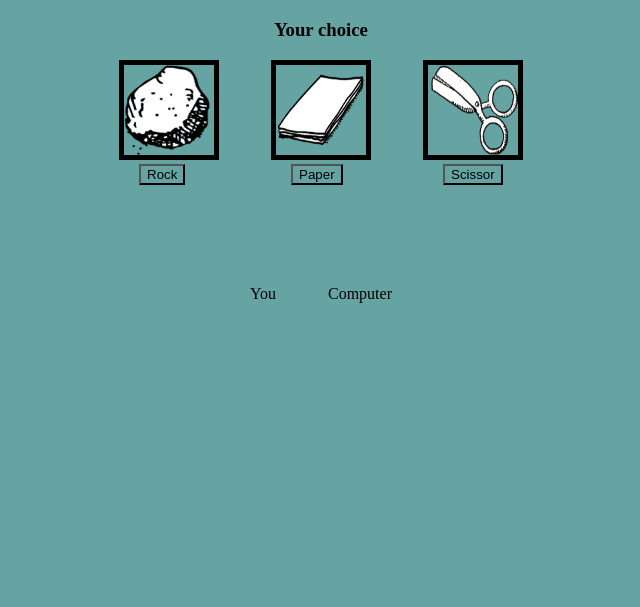
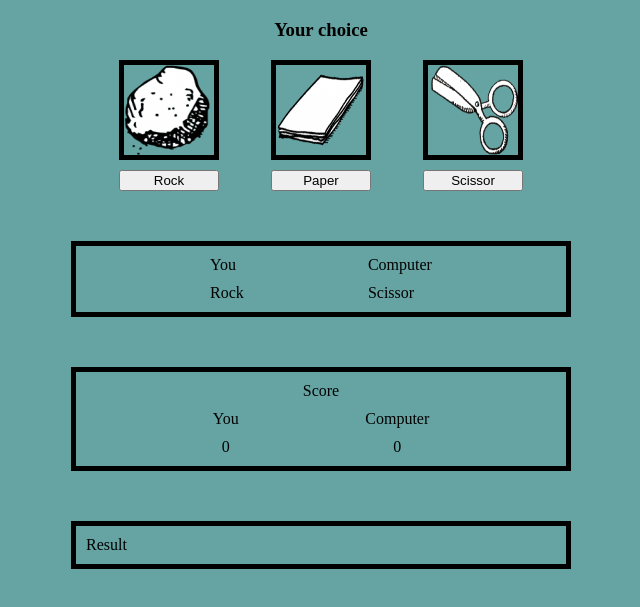
Before and after one commit to 0-MJ/Rock-Paper-Scissor, a plain HTML site: page index.html in a window 1280 px wide. Both pictures are taken after a click on the button "Rock". Shown: the part 61-668 px from the top of the page, without its empty margins (319-959 px from the left). Drawn offline with Linux system fonts and the light colour scheme.

Commit message:
Total revamp of Script

```diff
--- a/index.html
+++ b/index.html
@@ -6,6 +6,7 @@
   <meta name="viewport" content="width=device-width, initial-scale=1.0">
   <title>Rock Paper Scissors</title>
   <link rel="stylesheet" href="styles.css">
+  <script src="script.js" defer></script>
 </head>
 <body>
   <header>
@@ -13,23 +14,38 @@
     <h3>Your choice</h3>
   </header>
 <div class="choices">
-    <div class="choice">
+  <div class ="rock">
     <img src="./images/rock.png" alt="rock">
     <button id="rock">Rock</button>
   </div>
-    <div class="choice">
+  <div class="paper">
         <img src="./images/paper.png" alt="paper">
         <button id="paper">Paper</button>
   </div>
-    <div class="choice">
+  <div class="scissor">
     <img src="./images/scissor.png" alt="scissor">
     <button id="scissor">Scissor</button>
   </div>
-
 </div>
-<div class="scores">
-  <div class="score you">You</div>
-  <div class="score computer">Computer</div>
+<div class="choice">
+  <div id="you">You
+    <div id="youChose"></div>
+  </div>
+  <div id="computerChoice">Computer
+    <div id="computerChose"></div>
+  </div>
+ </div>
+  <div class="score">Score
+   <div class="players">
+     <div  id="you">You
+      <div id ="yourScore">0</div>
+     </div>
+     <div  id="computer">Computer
+      <div id ="computerScore">0</div>
+    </div>
+  </div>
+ </div>
+ <div class="result">Result</div>
 </div>
 
 </body>
--- a/script.js
+++ b/script.js
@@ -1,55 +1,78 @@
-//storing scores//
-let playerScore = 0;
-let computerScore =0;
 
-function game() {
-    for (let i = 0; i < 5; i++) {
-     //Generating  computer choice//
+//Game//
+let rock = document.getElementById('rock');
+let paper = document.getElementById('paper');
+let scissor = document.getElementById('scissor');
+let player = document.getElementById('youChose');
+let computer = document.getElementById('computerChose');
+
+let playerSelection = 0;
+let computerSelection = 0;
+
+
+rock.addEventListener('click', function rock(){
+    playerSelection = "Rock"
+    player.innerHTML = playerSelection;
+    computerSelection = getComputerChoice();
+    computer.innerHTML = computerSelection;
+    gameLogic(playerSelection,computerSelection);
+})
+
+paper.addEventListener('click',function(){
+   playerSelection = "Paper"
+   player.innerHTML = playerSelection;
+   computerSelection = getComputerChoice();
+   computer.innerHTML = computerSelection;
+   gameLogic(playerSelection,computerSelection);
+})
+
+scissor.addEventListener('click',function(){
+     playerSelection = "Scissor"
+     player.innerHTML = playerSelection;
+     computerSelection = getComputerChoice();
+     computer.innerHTML = computerSelection;
+     gameLogic(playerSelection,computerSelection);
+})
+
+
+//Generate random Choice for Computer//
 function getComputerChoice(){
-        const choices = ["rock","paper","scissor"];
+    const choices = ["Rock","Paper","Scissor"];
     let selection = Math.floor(Math.random()*choices.length);
     return choices[selection];
   };
-    //User choice //
-     let playerSelection = window.prompt("What do you choose?");
+ //ScoreBoard//
+ let playerScore = 0;
+ let computerScore = 0;
 
-    //Computer choice //
-     let computerSelection = getComputerChoice();
+ let playScoreDisplay = document.getElementById('yourScore');
+ playScoreDisplay.addEventListener('click',function(){
+    playScoreDisplay.innerHTML = playerScore;
+ })
+ let computerScoreDisplay = document.getElementById('computerScore');
+ computerScoreDisplay.addEventListener('click',function(){
+    computerScoreDisplay.innerHTML = computerScore;
+ })
 
-    //Player Round //
-     function playRound(playerSelection,computerSelection) {
-       if(playerSelection===computerSelection) {
-        return("It's a draw!");
-       //player chooses rock//
-       } else if ((playerSelection ==="rock")&&(computerSelection==="scissor")){
-        playerScore++;
-        return("You win! Rock beats scissor");
-       } else if ((playerSelection ==="rock")&&(computerSelection==="paper")){
-        computerScore++;
-        return("You loose! paper beats rock");
+
+  //Game Logic//
+function gameLogic(playerSelection,computerSelection){
+ if(playerSelection===computerSelection){
+
+ }
 //player chooses scissor//
-       } else if ((playerSelection === "scissor")&&(computerSelection==="paper")){
-        playerScore++;
-        return("You win! scissor beats paper");
-       }else if ((playerSelection === "scissor")&&(computerSelection==="rock")){
-        computerScore++;
-        return("You loose! rock beat scissor");
+else if ((playerSelection ==="rock")&&(computerSelection==="scissor")){
+     playerScore ++;}
+else if ((playerSelection ==="rock")&&(computerSelection==="paper")){
+        computerScore++;}
+//player chooses scissor//
+else if ((playerSelection === "Scissor")&&(computerSelection==="Paper")){
+        playerScore ++;}
+else if ((playerSelection === "scissor")&&(computerSelection==="rock")){
+        computerScore++;}
 //player chooses paper//
-       }else if ((playerSelection === "paper")&&(computerSelection==="rock")){
-        playerScore++;
-        return("You win! Paper beat rocks");
-       } else if ((playerSelection === "paper")&&(computerSelection==="scissor")){
-        computerScore++;
-        return("You loose! scissor beats paper");
+else if ((playerSelection === "paper")&&(computerSelection==="rock")){
+        playerScore ++;}
+else if ((playerSelection === "paper")&&(computerSelection==="scissor")){
+        computerScore++;}
 }
-     }
-    console.log(playerSelection);
-    console.log(computerSelection);
-    console.log(playRound(playerSelection,computerSelection));
-  }
- }
-game();
-if(playerScore>computerScore){
-  console.log("PLAYER WON");
-}else if (computerScore>playerScore)
-  console.log("COMPUTER WON");
--- a/styles.css
+++ b/styles.css
@@ -1,15 +1,15 @@
 *{
     box-sizing: border-box;
+}
+*:not(button) {
     background-color: rgb(102, 163, 163);
 }
 
 h1{
-    display: block;
-    text-align:center;
+    text-align: center;
 }
 
 h3{
-    display:block;
     text-align: center;
 }
 
@@ -25,15 +25,82 @@ img {
     gap: 52px;
 }
 
-button{
-    display: flex;
-    margin-left: 20px;
-
-}
-
-.scores{
+.Results{
     display: flex;
     gap: 52px;
     margin-top: 100px;
     justify-content: center;
 }
+
+.rock{
+    display: flex;
+    flex-direction: column;
+    gap: 10px;
+}
+
+.paper{
+    display: flex;
+    flex-direction: column;
+    gap: 10px;
+}
+
+.scissor{
+    display: flex;
+    flex-direction: column;
+    gap: 10px;
+}
+
+.choice{
+    display: flex;
+    border: 5px solid;
+    margin: auto;
+    margin-top: 50px;
+    padding: 10px;
+    width: 500px;
+    justify-content: space-evenly;
+}
+
+.score{
+    display: flex;
+    border: 5px solid;
+    margin: auto;
+    margin-top: 50px;
+    padding: 10px;
+    width: 500px;
+    text-align: center;
+    flex-direction: column;
+
+}
+
+.players{
+    display: flex;
+    justify-content: space-evenly;
+    margin-top: 10px;
+}
+
+#you{
+    display: flex;
+    flex-direction: column;
+    gap: 10px;
+}
+#computerChoice{
+    display: flex;
+    flex-direction: column;
+    gap: 10px;
+}
+
+.result{
+    display: flex;
+    border: 5px solid;
+    margin: auto;
+    margin-top: 50px;
+    padding: 10px;
+    width: 500px;
+    justify-content: flex-start;
+}
+
+#computer{
+    display: flex;
+    flex-direction: column;
+    gap: 10px;
+}
```
Lines whose indentation alone changed are shown as unchanged.
